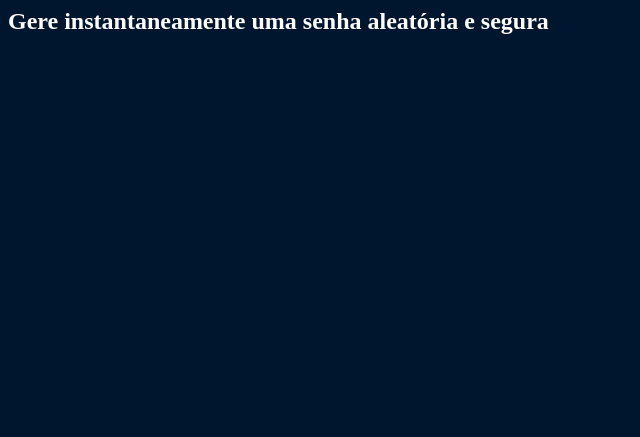
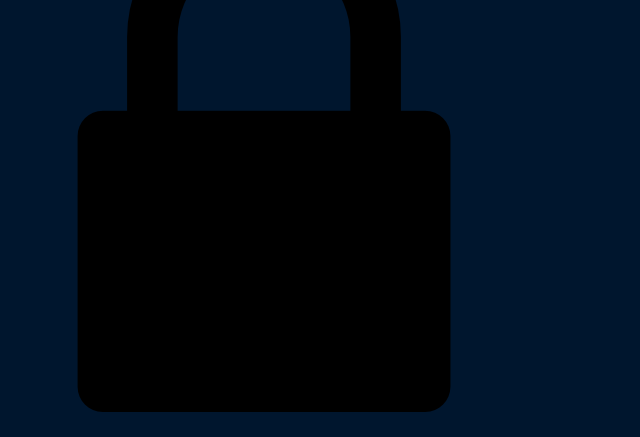
Before and after one commit to fernanda1417/SEGURAN-A-DIGITAL-, a plain HTML site: page index.html in a window 1280 px wide. Shown: the part 108-545 px from the top of the page, without its empty margins (0-640 px from the left). Drawn offline with Linux system fonts and the light colour scheme.

Commit message:
Update index.html

```diff
--- a/index.html
+++ b/index.html
@@ -7,7 +7,7 @@
     <link rel="stylesheet" href="style.css">
 </head>
 <body>
-    <img src="" alt="cadeado-seguro.png">
+    <img src="cadeado-seguro.png" alt="cadeado-seguro">
      <h2 class="titulo-principal">Gerador de senhas</h2>
     <h3 class="titulo-secundario">Gere instantaneamente uma senha aleatória e segura</h3>
 </body>
```
